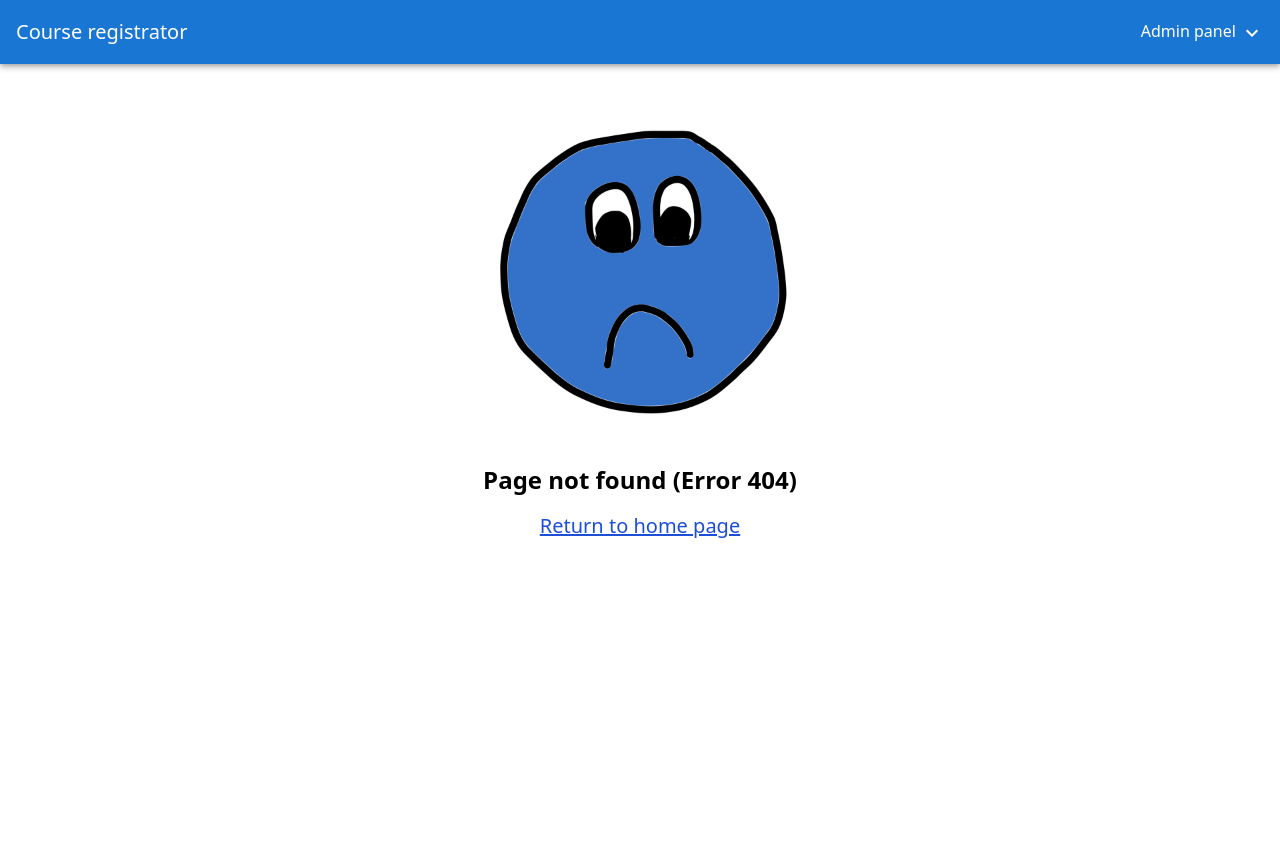
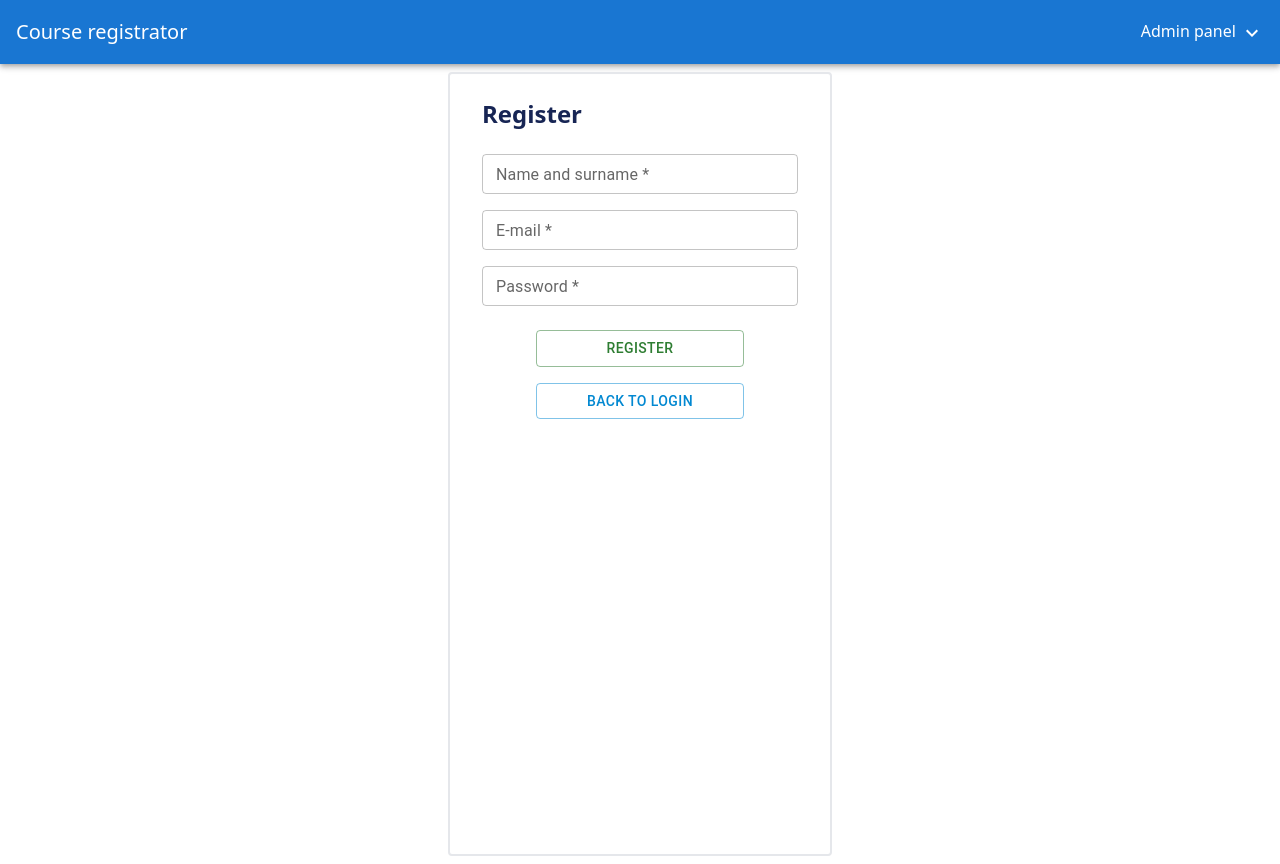
Before and after one commit to TheRikej/courses-registrator, a React (Vite) app in the folder application/: page /register in a window 1280 px wide. Before the commit this address had no page. Built offline with nearby package versions, Linux system fonts and the light colour scheme.

Commit message:
feat: add login/register forms

```diff
--- a/application/src/App.tsx
+++ b/application/src/App.tsx
@@ -20,6 +20,8 @@ import Homepage from "./pages/Homepage";
 import Users from "./pages/Users";
 import User from "./pages/User";
 import DeleteUser from "./forms/DeleteUser";
+import RegisterForm from "./forms/RegisterForm";
+import LoginForm from "./forms/LoginForm";
 
 function App() {
   return (
@@ -57,6 +59,9 @@ function App() {
                   <Route path="/users/:id/show" element={<User/>} />
                   <Route path="/users/:id/delete" element={<DeleteUser/>} />
 
+                  <Route path="/login" element={<LoginForm />} />
+                  <Route path="/register" element={<RegisterForm />} />
+
                   <Route path='*' element={<NotFound />}/>
               </Routes>
           </div>
--- /dev/null
+++ b/application/src/forms/LoginForm.tsx
@@ -0,0 +1,79 @@
+import * as React from 'react';
+import {useForm} from 'react-hook-form';
+import {TextField, Button} from '@mui/material';
+import { zodResolver } from '@hookform/resolvers/zod';
+import { z } from 'zod';
+import {Link} from "react-router-dom";
+
+const schema = z.object({
+  userName: z.string().nonempty("Please enter a name or email."),
+  password: z.string(),
+});
+
+interface LoginForm {
+    userNameEmail: string,
+    password: string,
+}
+
+const LoginForm = () => {
+  const {
+    register,
+    handleSubmit,
+    getValues,
+    formState: { errors },
+  } = useForm<LoginForm>({
+    resolver: zodResolver(schema),
+  });
+
+  const onSubmit = () => {
+    const values = getValues();
+    console.log(values);
+    //TODO: login user
+  };
+
+  return (
+    <form
+      className="flex flex-col flex-start rounded border-solid border-2 m-2 lg:w-96"
+      onSubmit={handleSubmit(onSubmit)}
+    >
+      <h1 className="font-poppins text-2xl mx-8 mt-6 mb-4 font-bold text-blue-950">
+          Log in
+      </h1>
+
+      <TextField
+          id="name"
+          label="Username or email"
+          variant="outlined"
+          sx={{ margin: '0.5rem 2rem' }}
+          {...register('userNameEmail')}
+          error={errors.userNameEmail !== undefined}
+          size="small"
+          helperText={errors.userNameEmail?.message}
+      />
+      <TextField
+          id="name"
+          label="Password"
+          variant="outlined"
+          sx={{ margin: '0.5rem 2rem' }}
+          size="small"
+          type="password"
+          {...register('password')}
+          error={errors.password !== undefined}
+          helperText={errors.password?.message}
+      />
+
+      <div className="flex flex-col content-center justify-center mx-auto">
+        <Button color="success" className="w-52" type="submit" variant="outlined" sx={{ margin: '1rem 2rem' }}>
+          Log in
+        </Button>
+        <Link to="/register">
+            <Button color="info" className="w-52" type="submit" variant="outlined" sx={{ margin: '0 2rem' }}>
+              Register new account
+            </Button>
+        </Link>
+      </div>
+    </form>
+  );
+};
+
+export default LoginForm;
--- /dev/null
+++ b/application/src/forms/RegisterForm.tsx
@@ -0,0 +1,101 @@
+import * as React from 'react';
+import {useForm} from 'react-hook-form';
+import {TextField, Button} from '@mui/material';
+import { zodResolver } from '@hookform/resolvers/zod';
+import { z } from 'zod';
+import {Link} from "react-router-dom";
+
+const schema = z.object({
+  userName: z.string().nonempty("Name is required."),
+  email: z.string({required_error: "Email is required."})
+      .email("This is not a valid email."),
+  password: z.string().min(8, "Your password must have at least 8 characters" +
+      ", one number and one capital letter."),
+}).refine((data) => /[0-9]/.test(data.password), {
+    message: "Your password must have at least 8 characters" +
+        ", one number and one capital letter.",
+    path: ["password"],
+}).refine((data) => /[A-Z]/.test(data.password), {
+    message: "Your password must have at least 8 characters" +
+        ", one number and one capital letter.",
+    path: ["password"],
+});
+
+interface RegisterForm {
+    userName: string,
+    email: string,
+    password: string,
+}
+
+const RegisterForm = () => {
+  const {
+    register,
+    handleSubmit,
+    getValues,
+    formState: { errors },
+  } = useForm<RegisterForm>({
+    resolver: zodResolver(schema),
+  });
+
+  const onSubmit = () => {
+    const values = getValues();
+    console.log(values);
+    //TODO: register user
+  };
+
+  return (
+    <form
+      className="flex flex-col flex-start rounded border-solid border-2 m-2 lg:w-96"
+      onSubmit={handleSubmit(onSubmit)}
+    >
+      <h1 className="font-poppins text-2xl mx-8 mt-6 mb-4 font-bold text-blue-950">
+          Register
+      </h1>
+
+      <TextField
+          id="name"
+          label="Name and surname *"
+          variant="outlined"
+          sx={{ margin: '0.5rem 2rem' }}
+          {...register('userName')}
+          error={errors.userName !== undefined}
+          size="small"
+          helperText={errors.userName?.message}
+      />
+      <TextField
+          id="email"
+          label="E-mail *"
+          sx={{ margin: '0.5rem 2rem' }}
+          {...register('email')}
+          error={errors.email !== undefined}
+          size="small"
+          helperText={errors.email?.message}
+          type="email"
+      />
+      <TextField
+          id="name"
+          label="Password *"
+          variant="outlined"
+          sx={{ margin: '0.5rem 2rem' }}
+          size="small"
+          type="password"
+          {...register('password')}
+          error={errors.password !== undefined}
+          helperText={errors.password?.message}
+      />
+
+      <div className="flex flex-col content-center justify-center mx-auto">
+        <Button color="success" className="w-52" type="submit" variant="outlined" sx={{ margin: '1rem 2rem' }}>
+          Register
+        </Button>
+        <Link to="/login">
+            <Button color="info" className="w-52" type="submit" variant="outlined" sx={{ margin: '0 2rem' }}>
+              Back to login
+            </Button>
+        </Link>
+      </div>
+    </form>
+  );
+};
+
+export default RegisterForm;
```
